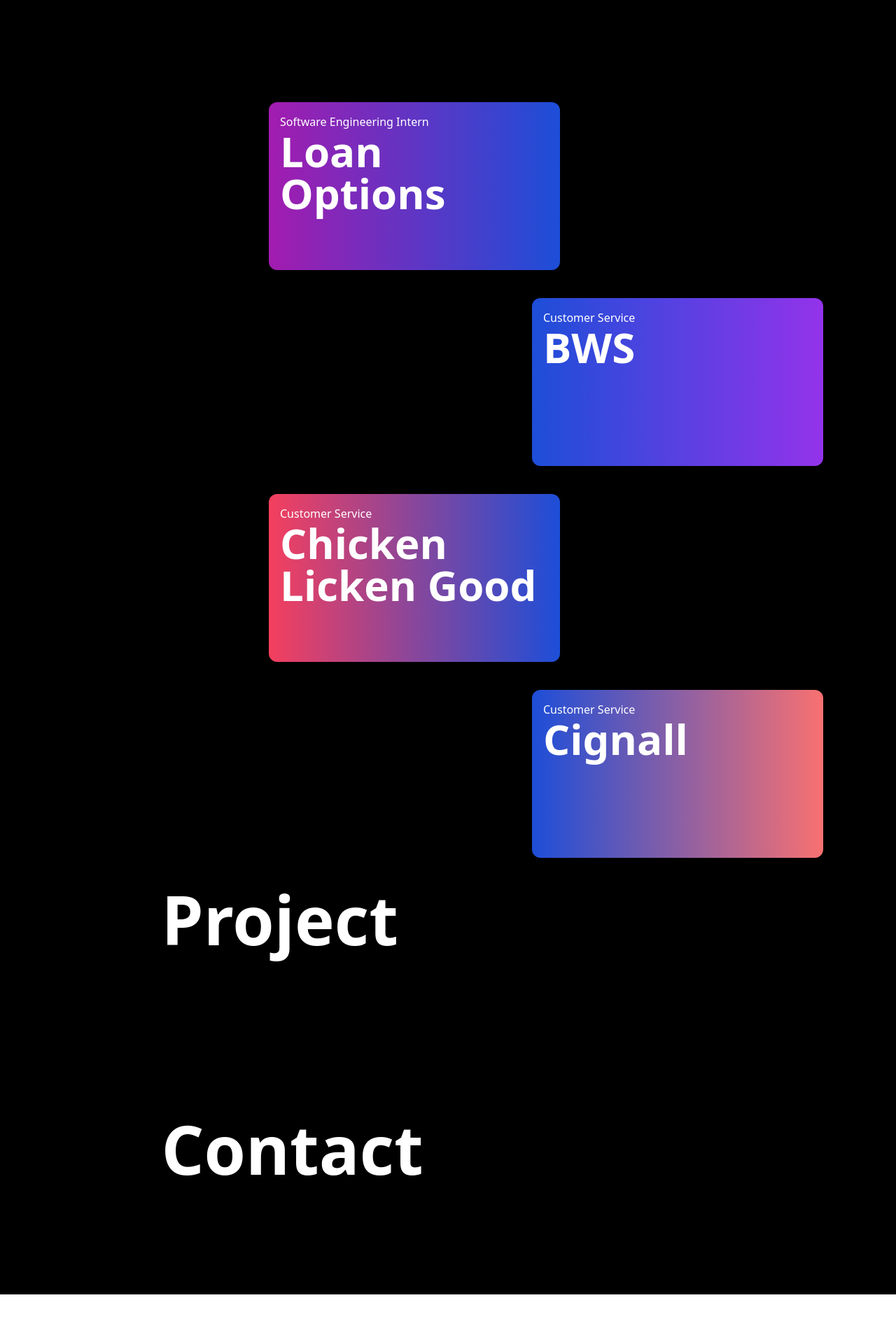
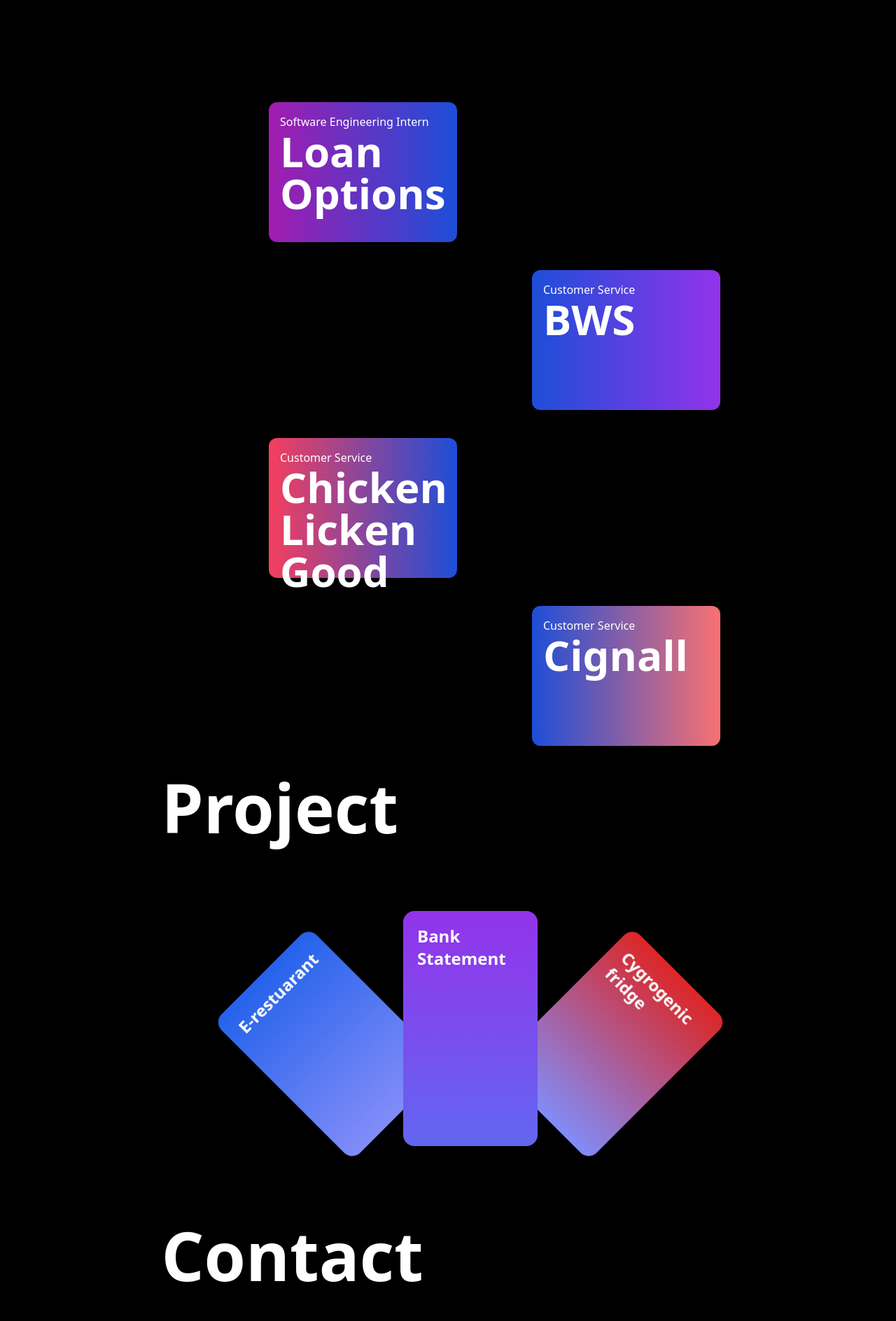
Before and after one commit to AndLin-hub/website, a React (Vite) app: page / in a window 1280 px wide. Shown: the part 1070-2958 px from the top of the page at 70% size. Before the commit the page ends 2920 px from the top, so only its background shows below. Built offline with nearby package versions, Linux system fonts and the light colour scheme.

Commit message:
projects

```diff
--- a/src/App.tsx
+++ b/src/App.tsx
@@ -1,6 +1,6 @@
 import './App.css'
 import {useEffect, useState,useRef} from "react"
-import { motion, useInView} from"framer-motion"
+import { motion, useInView,useAnimate} from"framer-motion"
 function App() {
   const experienceRef = useRef<HTMLDivElement>(null)
   const projectRef = useRef<HTMLDivElement>(null)
@@ -9,6 +9,12 @@
   const chiRef =useRef<HTMLDivElement>(null)
   const bwsRef =useRef<HTMLDivElement>(null)
   const cigRef = useRef<HTMLDivElement>(null)
+  const [card1, card1Animate] = useAnimate()
+  const [card2,card2Animate] = useAnimate()
+  const [card3,card3Animate] = useAnimate()
+  const card1IsInView = useInView(card1)
+  const card2IsInView = useInView(card2)
+  const card3IsInView = useInView(card3)
   const [mousePosition, setMousePosition] = useState({x:0 , y:0})
   const [name, setName] = useState("ANDIE LIN")
   const [project, setProject] = useState("PROJECT")
@@ -52,7 +58,6 @@
   }
   const onMouseMove = (e:any) =>{
     setMousePosition({x: e.clientX ,y:e.clientY})
-    console.log(e.clientY)
   }
 
   const focusExperiment = () =>{
@@ -64,12 +69,37 @@
   const focusContact = () =>{
     contactRef?.current?.scrollIntoView({behavior:'smooth'})
   }
+  const animate1 = () =>{
+    card1Animate(card1.current,{rotate:45, translateX: 200, translateY: -10})
+  }
+  const animate2 = () =>{
+    card2Animate(card2.current,{rotate:-45, translateX: -200, translateY: -10})
+  }
+  const animate3 = () =>{
+    card3Animate(card3.current,{translateY: -60})
+  }
   useEffect(()=>{
     setTimeout(nameChange,1000)
     setTimeout(experienceChange,2000)
     setTimeout(contactChange,2000)
     setTimeout(projectChange,2000)
   },[])
+  useEffect(()=>{
+    if(card1IsInView){
+      setTimeout(animate1,700)
+    }
+  },[card1IsInView])
+  useEffect(()=>{
+    if(card2IsInView){
+      setTimeout(animate2,700)
+    }
+  },[card2IsInView])
+  useEffect(()=>{
+    if(card3IsInView){
+      setTimeout(animate3,700)
+    }
+  },[card3IsInView])
+
   return (
     <>
       <div
@@ -151,6 +181,10 @@
       <motion.h6
       className="text-white relative text-8xl font-black left-1/8 mt-40 mb-40">Experience</motion.h6>
       <motion.div
+      style={{
+        opacity: loanInView ? 1 : 0,
+        transition: "all 0.9s cubic-bezier(0.17, 0.55, 0.55, 1) 0.5s"
+      }}
       >
       <motion.div
         whileHover={{scale:1.2}}
@@ -160,18 +194,17 @@
         className="bg-gradient-to-l
         p-4
         from-blue-700 to-fuchsia-700
-        bordered-xl h-60 w-[26rem] relative left-3/10 rounded-xl mb-10 "
+        bordered-xl h-[25vh] w-[21vw] relative left-3/10 rounded-xl mb-10 "
         >
           <motion.h5
-          style={{
-            opacity:loanInView ? 1 : 0,
-            transition: "all 0.9s cubic-bezier(0.17, 0.55, 0.55, 1) 1s"
-          }}
           className="text-white" >
             Software Engineering Intern
           </motion.h5>
           <motion.h2 className="text-white text-6xl font-black">
-            Loan Options
+            Loan
+          </motion.h2>
+          <motion.h2 className="text-white text-6xl font-black">
+            Options
           </motion.h2>
       </motion.div>
       </motion.div>
@@ -188,14 +221,10 @@
         className="bg-gradient-to-r
         from-blue-700 to-purple-600
         p-4
-        bordered-xl h-60 w-[26rem] relative left-2/4 rounded-xl mb-10
+        bordered-xl h-[25vh] w-[21vw] relative left-2/4 rounded-xl mb-10
         "
          >
-          <motion.h5 className="text-white"
-          style={{
-            opacity:loanInView ? 1 : 0,
-            transition: "all 0.9s cubic-bezier(0.17, 0.55, 0.55, 1) 1s"
-          }} >
+          <motion.h5 className="text-white">
             Customer Service
           </motion.h5>
           <motion.h2 className=" text-white text-6xl font-black">
@@ -214,19 +243,18 @@
         className="bg-gradient-to-r
         p-4
         from-rose-500 to-blue-700
-        bordered-xl h-60 w-[26rem] relative left-3/10 rounded-xl mb-10"
+        bordered-xl h-[25vh] w-[21vw] relative left-3/10 rounded-xl mb-10"
         whileHover={{scale:1.2}}
         whileTap={{scale:0.9}}
          >
-          <motion.h5 className="text-white"
-          style={{
-            opacity:loanInView ? 1 : 0,
-            transition: "all 0.9s cubic-bezier(0.17, 0.55, 0.55, 1) 1s"
-          }} >
+          <motion.h5 className="text-white">
             Customer Service
           </motion.h5>
           <motion.h2 className="text-white text-6xl font-black">
-            Chicken Licken Good
+            Chicken
+          </motion.h2>
+          <motion.h2 className="text-white text-6xl font-black">
+            Licken Good
           </motion.h2>
       </motion.div>
       </motion.div>
@@ -241,16 +269,12 @@
         className="bg-gradient-to-l
         p-4
         from-red-400 to-blue-700
-        bordered-xl h-60 w-[26rem] relative left-2/4 rounded-xl mb-10
+        bordered-xl h-[25vh] w-[21vw] relative left-2/4 rounded-xl mb-10
         "
         whileHover={{scale:1.2}}
         whileTap={{scale:0.9}}
         >
-          <motion.h5 className="text-white"
-          style={{
-            opacity:loanInView ? 1 : 0,
-            transition: "all 0.9s cubic-bezier(0.17, 0.55, 0.55, 1) 1s"
-          }} >
+          <motion.h5 className="text-white" >
             Customer Service
           </motion.h5>
           <motion.h2 className="text-white text-6xl font-black">
@@ -260,20 +284,38 @@
      </motion.div>
 
     </div>
-    <div className=' bg-black flex flex-col z10' ref={projectRef}>
+    <div className=' bg-black flex flex-col z10 h-[80vh]' ref={projectRef}>
     <motion.h6 className="text-white relative text-8xl font-black left-1/8 mb-40">Project</motion.h6>
     <motion.div>
+    <motion.div className="h-[35vh] w-[15vw] bg-gradient-to-b from-red-600 to-indigo-400 shadow-md text-white font-black text-2xl left-4/10 absolute z-10 p-5 rounded-2xl"
+    ref={card1}
+    whileHover={{ translateY:-60}}
+    whileTap={{scale:0.9}}
+    >
       Cygrogenic fridge
     </motion.div>
-    <motion.div>
-      e-restuarant
+    <motion.div className="h-[35vh] w-[15vw] bg-gradient-to-b from-blue-600 to-indigo-400 text-white font-black text-2xl left-4/10 absolute z-30 p-5 rounded-2xl "
+    ref={card2}
+    whileHover={{ translateY:-60}}
+    whileTap={{scale:0.9}}
+    >
+      E-restuarant
     </motion.div>
-    <motion.div>
+    <div ref={card3} className="z-30 left-4/10 absolute">
+    <motion.div className="h-[42vh] w-[15vw] bg-gradient-to-b from-purple-600 to-indigo-500 text-white font-black text-2xl left-4/10 absolute z-30 p-5 rounded-2xl
+
+    "
+    whileHover={{ translateY:-60}}
+    whileTap={{scale:0.9}}
+    >
       Bank Statement
     </motion.div>
     </div>
-    <div className=' bg-black flex flex-col z10' ref={contactRef} >
-    <motion.h6 className="text-white relative text-8xl font-black left-1/8 mb-40">Contact</motion.h6>
+
+    </motion.div>
+    </div>
+    <div className=' bg-black flex flex-col z10 ' ref={contactRef} >
+    <motion.h6 className="text-white relative text-8xl font-black left-1/8 mb-40 ">Contact</motion.h6>
     </div>
 
     </div>
--- a/tailwind.config.js
+++ b/tailwind.config.js
@@ -15,7 +15,8 @@
       },
       inset:{
         '1/8': "18%",
-        '3/10':"30%"
+        '3/10':"30%",
+        '4/10':"45%"
       }
     },
   },
```
